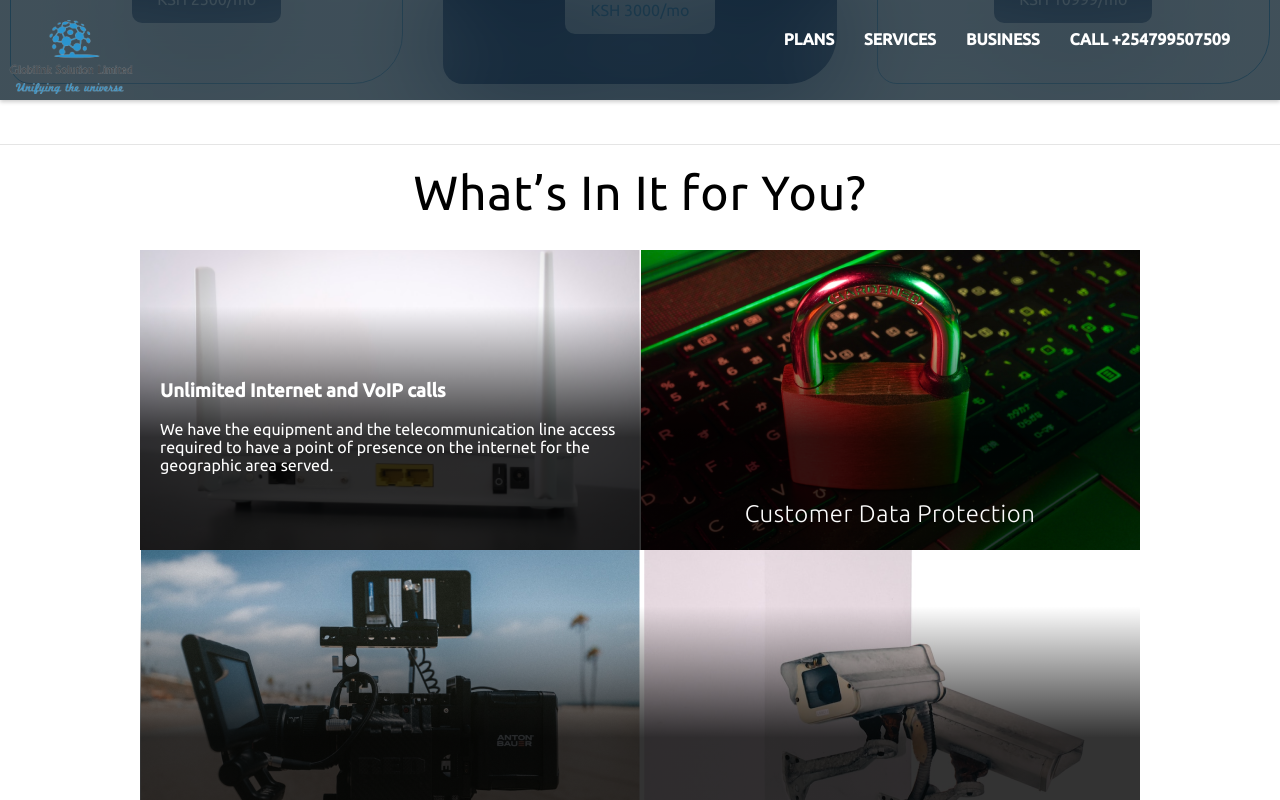
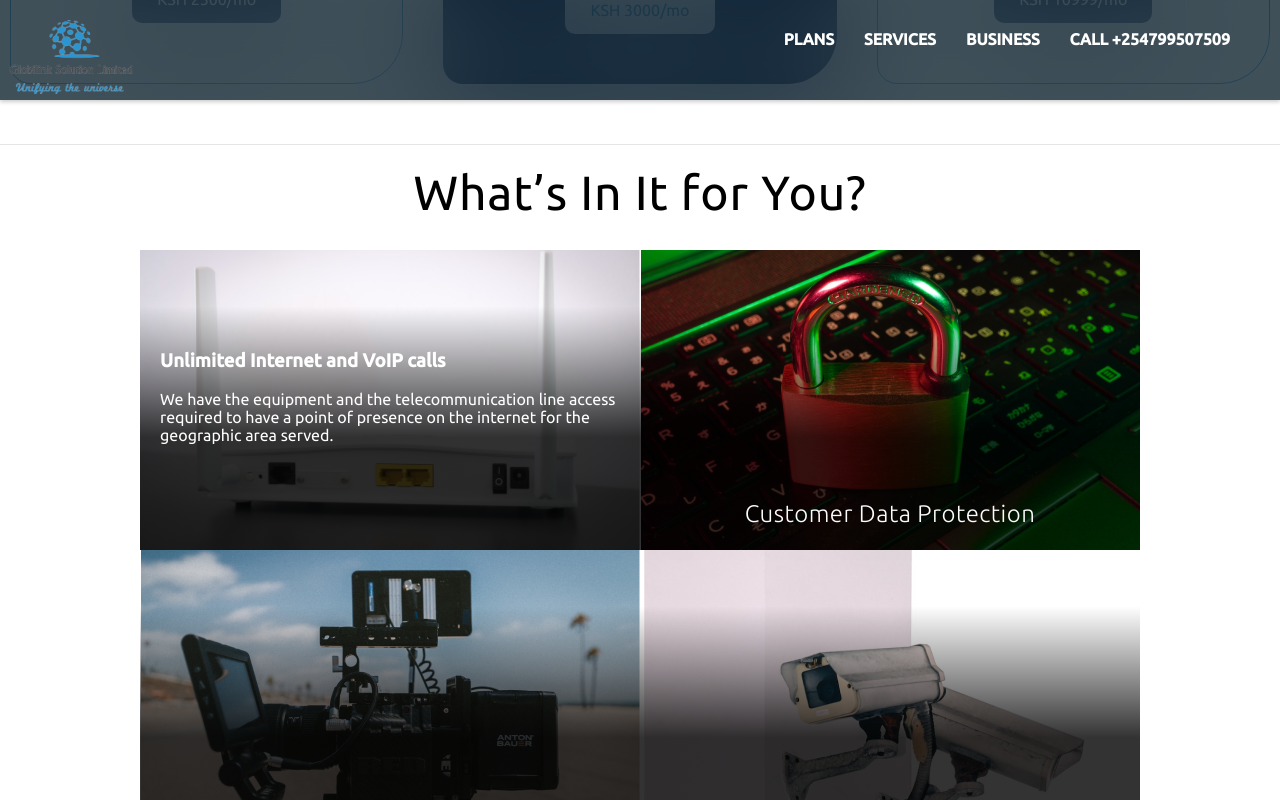
Before and after one commit to Imranyy/GSL, a React (Create React App) app: page / in a window 1280 px wide. Both pictures are taken after a click on the element "Unlimited Internet and VoIP calls". Shown: the part 1521-2321 px from the top of the page. Built offline with nearby package versions, Linux system fonts and the light colour scheme; no server answers.

Commit message:
added the hover effect on the 'what's in for you section'

```diff
--- a/src/components/WhatsInForYou.js
+++ b/src/components/WhatsInForYou.js
@@ -27,7 +27,7 @@ function WhatsInForYou(props) {
                     <motion.p className='text' initial={{scale:0}} whileInView={{scale:1}} transition={{duration:0.5}} viewport={{once:true}}>
                     Unlimited Internet and VoIP calls
                     </motion.p>
-                    <div className='sec-text' style={{display:'none', margin:'130px 20px',textAlign:'left',color:'white'}}>
+                    <div className='sec-text' style={{display:'none', margin:'100px 20px',textAlign:'left',color:'white'}}>
                         <h3>Unlimited Internet and VoIP calls</h3><br/>
                         We have the equipment and the telecommunication line access required to have a point of presence on the internet for the geographic area served.
                     </div>
@@ -36,7 +36,7 @@ function WhatsInForYou(props) {
                     <motion.p  className='text1' initial={{scale:1}} whileHover={{scale:0}} transition={{duration:0.5}} viewport={{once:true}}>
                         Customer Data Protection
                     </motion.p>
-                    <div className='sec-text1' style={{display:'none', margin:'130px 20px',textAlign:'left',color:'white'}}>
+                    <div className='sec-text1' style={{display:'none', margin:'100px 20px',textAlign:'left',color:'white'}}>
                         <h2>Customer Data Protection</h2><br/>
                        We have the equipment and the telecommunication line access required to have a point of presence on the internet for the geographic area served.
                     </div>
@@ -45,7 +45,7 @@ function WhatsInForYou(props) {
                     <motion.p  className='text2' initial={{scale:1}} whileHover={{scale:0}} transition={{duration:0.5}} viewport={{once:true}}>
                         HD Surveillance Streaming
                     </motion.p>
-                    <div className='sec-text2' style={{display:'none', margin:'130px 20px',textAlign:'left',color:'white'}}>
+                    <div className='sec-text2' style={{display:'none', margin:'100px 20px',textAlign:'left',color:'white'}}>
                         <h2>HD Surveillance Streaming</h2><br/>
                         We have the equipment and the telecommunication line access required to have a point of presence on the internet for the geographic area served.
                     </div>
@@ -54,7 +54,7 @@ function WhatsInForYou(props) {
                     <motion.p  className='text3' initial={{scale:1}} whileHover={{scale:0}} transition={{duration:0.5}} viewport={{once:true}}>
                         HD Video Streaming
                     </motion.p>
-                    <div className='sec-text3' style={{display:'none', margin:'130px 20px',textAlign:'left',color:'white'}}>
+                    <div className='sec-text3' style={{display:'none', margin:'100px 20px',textAlign:'left',color:'white'}}>
                         <h2>HD Video Streaming</h2><br/>
                         We have the equipment and the telecommunication line access required to have a point of presence on the internet for the geographic area served.
                     </div>
```
